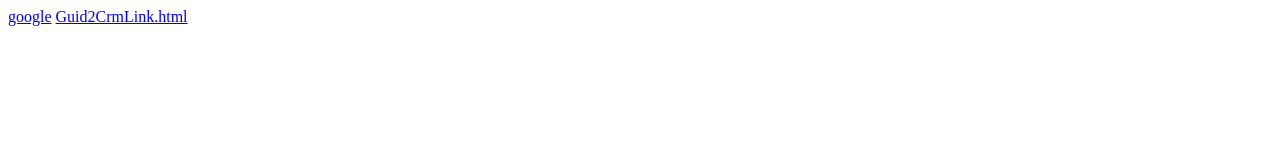
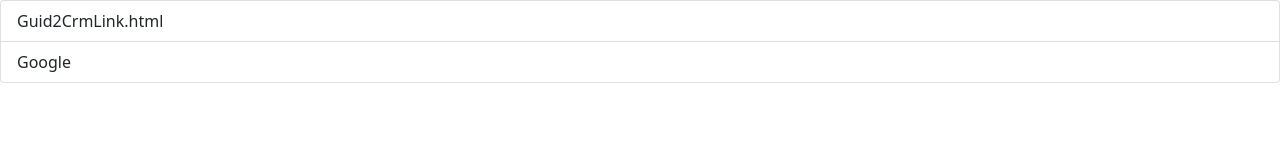
Before and after one commit to k40569/k40569.github.io, a plain HTML site: page index.html in a window 1280 px wide. Drawn offline with nearby package versions, Linux system fonts and the light colour scheme.

Commit message:
auto gen list from const array

```diff
--- a/index.html
+++ b/index.html
@@ -1,2 +1,36 @@
-<a href="https://google.ca">google</a>
-<a href="Guid2CrmLink.html">Guid2CrmLink.html</a>
+<!doctype html>
+<html lang="en">
+  <head>
+    <!-- Required meta tags -->
+    <meta charset="utf-8">
+    <meta name="viewport" content="width=device-width, initial-scale=1">
+    <script src="https://ajax.googleapis.com/ajax/libs/jquery/3.3.1/jquery.min.js"></script>
+    <!-- Bootstrap CSS -->
+    <link href="https://cdn.jsdelivr.net/npm/bootstrap@5.1.3/dist/css/bootstrap.min.css" rel="stylesheet" integrity="sha384-1BmE4kWBq78iYhFldvKuhfTAU6auU8tT94WrHftjDbrCEXSU1oBoqyl2QvZ6jIW3" crossorigin="anonymous">
+    <title>k40569/utils</title>
+	<script>
+	    $(document).ready(function () {
+			const list = [
+				"Guid2CrmLink.html",
+				"Google\\https://google.ca"];
+			list.forEach(function(e) {
+				var caption = e.substr(0, e.indexOf("\\"));
+				var url="";
+				if (caption=="") {
+					caption=e;
+					url=e;
+				} else {
+					url=e.substr(e.indexOf("\\")+1);
+				}
+				$(".list-group").append($("<a></a>")
+				.attr("href", url).attr("class", "list-group-item list-group-item-action").html(caption));
+			});
+        });
+	</script>
+  </head>
+  <body>
+<div class="list-group">
+</div>
+    <script src="https://cdn.jsdelivr.net/npm/bootstrap@5.1.3/dist/js/bootstrap.bundle.min.js" integrity="sha384-ka7Sk0Gln4gmtz2MlQnikT1wXgYsOg+OMhuP+IlRH9sENBO0LRn5q+8nbTov4+1p" crossorigin="anonymous"></script>
+  </body>
+</html>
```
